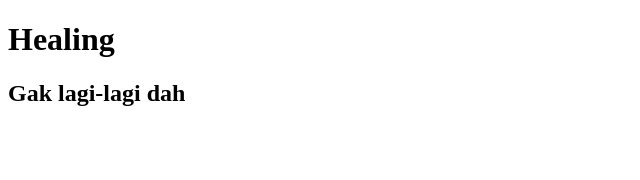
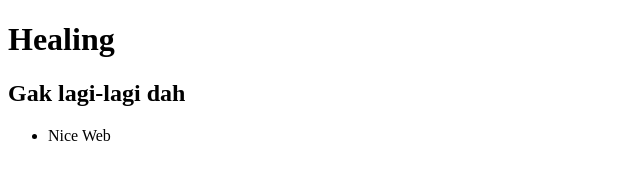
Before and after one commit to farhanrdc/belajar-git-remote, a plain HTML site: page index.html in a window 1280 px wide. Shown: the full height of the page, 0-640 px from the left. Drawn offline with Linux system fonts and the light colour scheme.

Commit message:
Menambahkan list

```diff
--- a/index.html
+++ b/index.html
@@ -11,6 +11,9 @@
 <body>
     <h1>Healing</h1>
     <h2>Gak lagi-lagi dah</h2>
+    <ul>
+        <li>Nice Web</li>
+    </ul>
 </body>
 
 </html>
```
